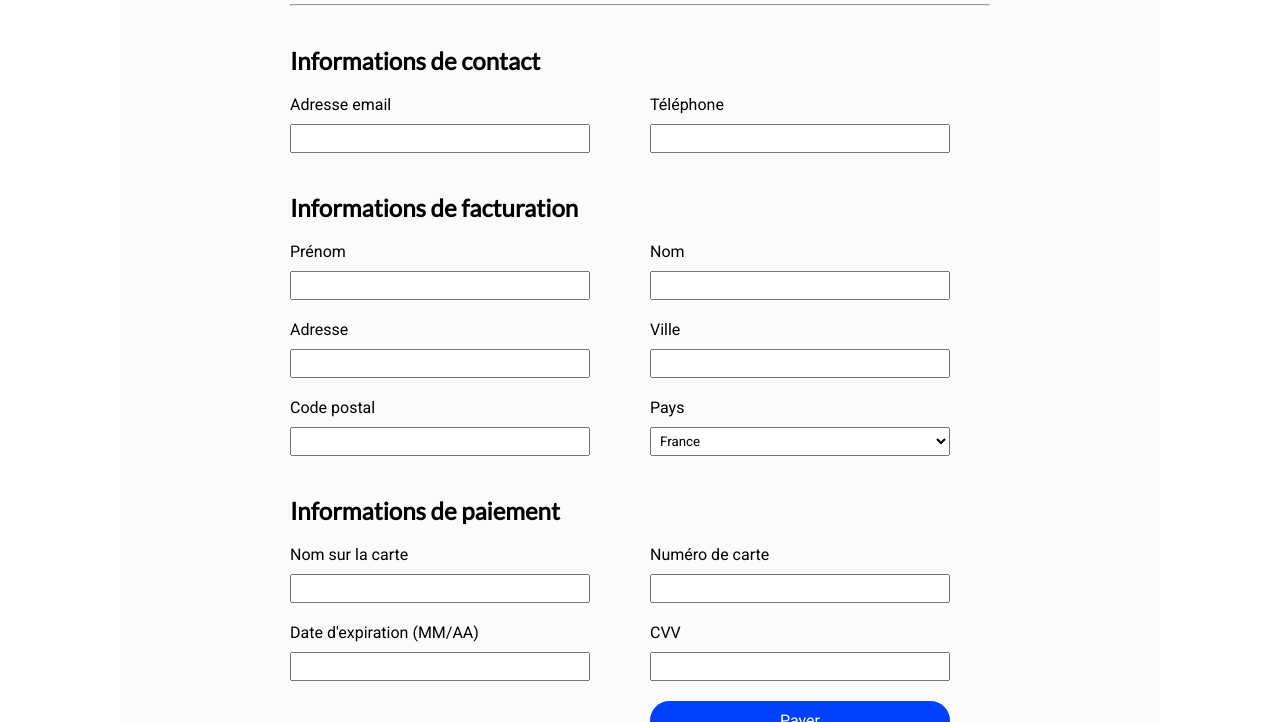
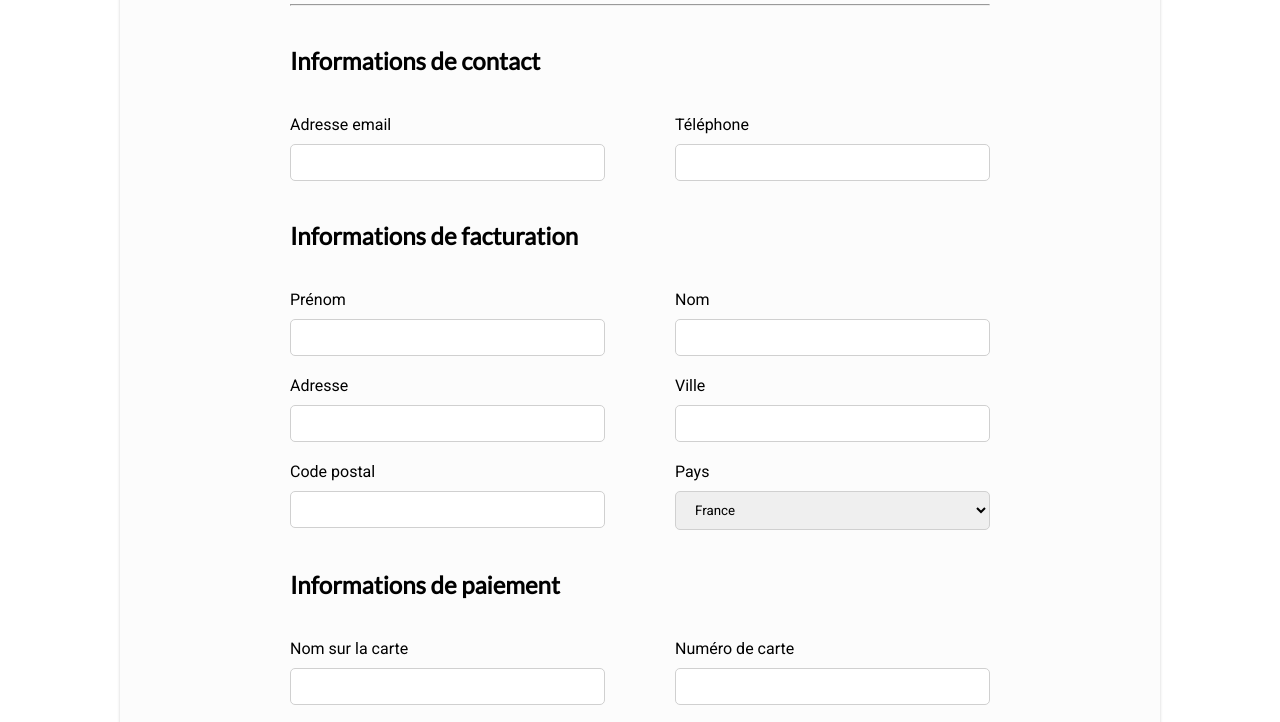
Before and after one commit to plntd-itakademy/grid-flexbox, a plain HTML site: page checkout.html in a window 1280 px wide. Shown: the part 179-901 px from the top of the page. Drawn offline with nearby package versions, Linux system fonts and the light colour scheme.

Commit message:
style: improved

```diff
--- a/checkout.html
+++ b/checkout.html
@@ -25,51 +25,39 @@
         <h1>Formulaire de paiement</h1>
         <hr />
         <h2>Informations de contact</h2>
-        <div class="input-group">
-          <label>Adresse email<input type="email" required /></label>
-        </div>
-        <div class="input-group">
-          <label>Téléphone<input type="tel" required /></label>
-        </div>
+        <label class="input-group"
+          >Adresse email<input type="email" required
+        /></label>
+        <label class="input-group"
+          >Téléphone<input type="tel" required
+        /></label>
         <h2>Informations de facturation</h2>
-        <div class="input-group">
-          <label>Prénom<input type="text" required /></label>
-        </div>
-        <div class="input-group">
-          <label>Nom<input type="text" required /></label>
-        </div>
-        <div class="input-group">
-          <label>Adresse<input type="email" required /></label>
-        </div>
-        <div class="input-group">
-          <label>Ville<input type="tel" required /></label>
-        </div>
-        <div class="input-group">
-          <label>Code postal<input type="text" required /></label>
-        </div>
-        <div class="input-group">
-          <label
+        <label class="input-group">Prénom<input type="text" required /></label>
+        <label class="input-group">Nom<input type="text" required /></label>
+        <label class="input-group"
+          >Adresse<input type="email" required
+        /></label>
+        <label class="input-group">Ville<input type="tel" required /></label>
+        <label class="input-group"
+          >Code postal<input type="text" required
+        /></label>
+        <label class="input-group"
           >Pays<select>
             <option value="france">France</option>
           </select></label
         >
-        </div>
         <h2>Informations de paiement</h2>
-        <div class="input-group">
-          <label>Nom sur la carte<input type="text" required /></label>
-        </div>
-        <div class="input-group">
-          <label>Numéro de carte<input type="text" required /></label>
-        </div>
-        <div class="input-group">
-          <label
+        <label class="input-group"
+          >Nom sur la carte<input type="text" required
+        /></label>
+        <label class="input-group"
+          >Numéro de carte<input type="text" required
+        /></label>
+        <label class="input-group"
           >Date d'expiration (MM/AA)
           <input type="text" required />
         </label>
-        </div>
-        <div class="input-group">
-          <label>CVV<input type="text" required /></label>
-        </div>
+        <label class="input-group">CVV<input type="text" required /></label>
         <input type="submit" class="button" value="Payer" />
       </form>
       <footer>
--- a/style.css
+++ b/style.css
@@ -19,8 +19,9 @@ h2 {
   grid-row-gap: 50px;
   max-width: 1000px;
   margin: auto;
-  background-color: #fbfbfb;
+  background-color: rgb(252 252 252);
   padding: 0 20px;
+  box-shadow: 0 0 3px 0px #d2d2d2;
 }
 
 .container.home {
@@ -49,7 +50,7 @@ header {
   align-items: center;
   padding: 20px;
   background-color: white;
-  border: 1px solid #ececec;
+  border-bottom: 1px solid #ececec;
   border-top: none;
   margin: 0 -20px;
 }
@@ -129,8 +130,7 @@ footer {
   grid-area: footer;
   padding: 20px;
   background-color: white;
-  border: 1px solid #ececec;
-  border-bottom: none;
+  border-top: 1px solid #ececec;
   margin: 0 -20px;
 }
 
@@ -162,22 +162,20 @@ form {
   display: grid;
   grid-template-columns: 1fr 1fr;
   padding: 0 150px;
-  gap: 20px;
+  gap: 20px 70px;
 }
 
+form h2,
+form h1,
 form > hr {
   grid-column: span 2;
 }
 
-form h2 {
-  grid-column: span 2;
+form h2:not(:first-child) {
+  margin: 20px 0;
 }
 
-form h2:not(:first-child) {
-  margin-top: 20px;
-}
-
-.input-group label {
+label.input-group {
   display: flex;
   flex-direction: column;
   gap: 10px;
@@ -187,14 +185,16 @@ input[type="text"],
 input[type="email"],
 input[type="tel"],
 select {
-  max-width: 300px;
-  padding: 5px;
+  padding: 10px 15px;
   font-family: inherit;
+  border-radius: 5px;
+  border: solid 1px #d0d0d0;
 }
 
 form.checkout input[type="submit"] {
   grid-area: span 2 / 2;
   width: 300px;
+  margin-top: 20px;
 }
 
 @media screen and (max-width: 767px) {
@@ -215,7 +215,9 @@ form.checkout input[type="submit"] {
     grid-area: auto;
   }
 
-  form.checkout h2 {
+  form h2,
+  form h1,
+  form > hr {
     grid-column: auto;
   }
 
```
Lines whose indentation alone changed are shown as unchanged.
